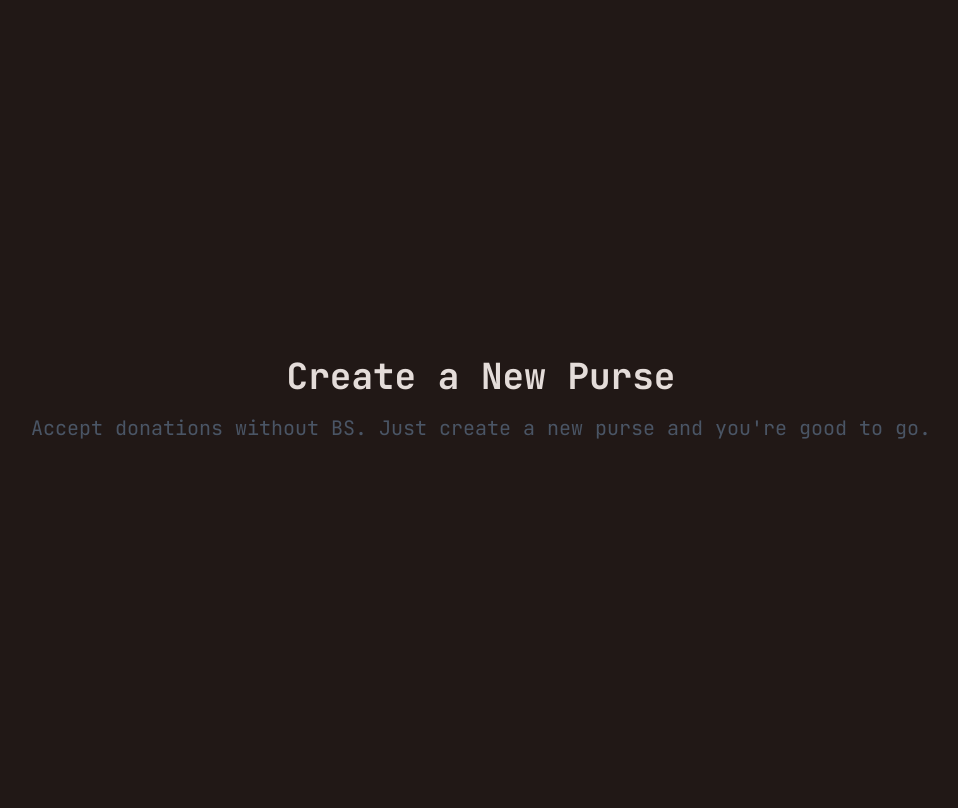
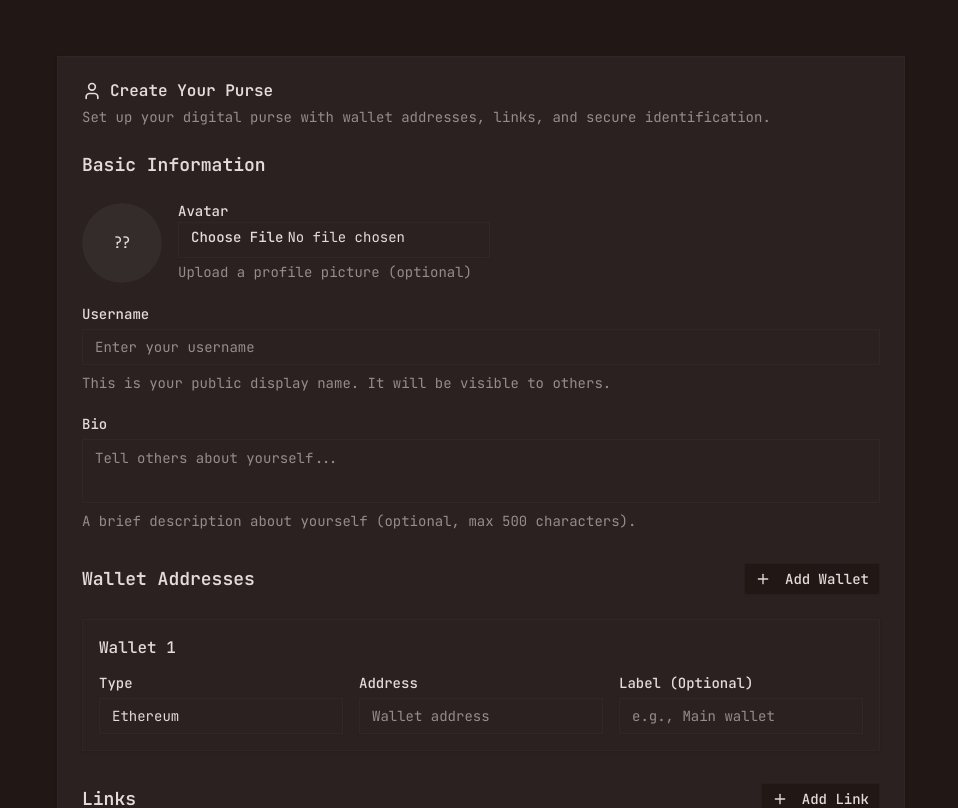
Before and after one commit to paulbgtr/open-purse, a Next.js app: page /new in a window 1280 px wide. Shown: the top 808 px of the page, without its empty margins (159-1117 px from the left). Built offline with nearby package versions, Linux system fonts and the light colour scheme.

Commit message:
feat: simple home page revealing the features

```diff
--- a/app/new/page.tsx
+++ b/app/new/page.tsx
@@ -1,13 +1,9 @@
+import { CreatePurseForm } from "@/components/create-purse-form";
+
 export default function NewPage() {
   return (
-    <div className="flex flex-col items-center justify-center min-h-screen py-2">
-      <h1 className="text-4xl font-bold text-center mb-4">
-        Create a New Purse
-      </h1>
-      <p className="text-xl text-gray-600 leading-relaxed">
-        Accept donations without BS. Just create a new purse and you're good to
-        go.
-      </p>
+    <div className="min-h-screen py-8">
+      <CreatePurseForm />
     </div>
   );
 }
```
